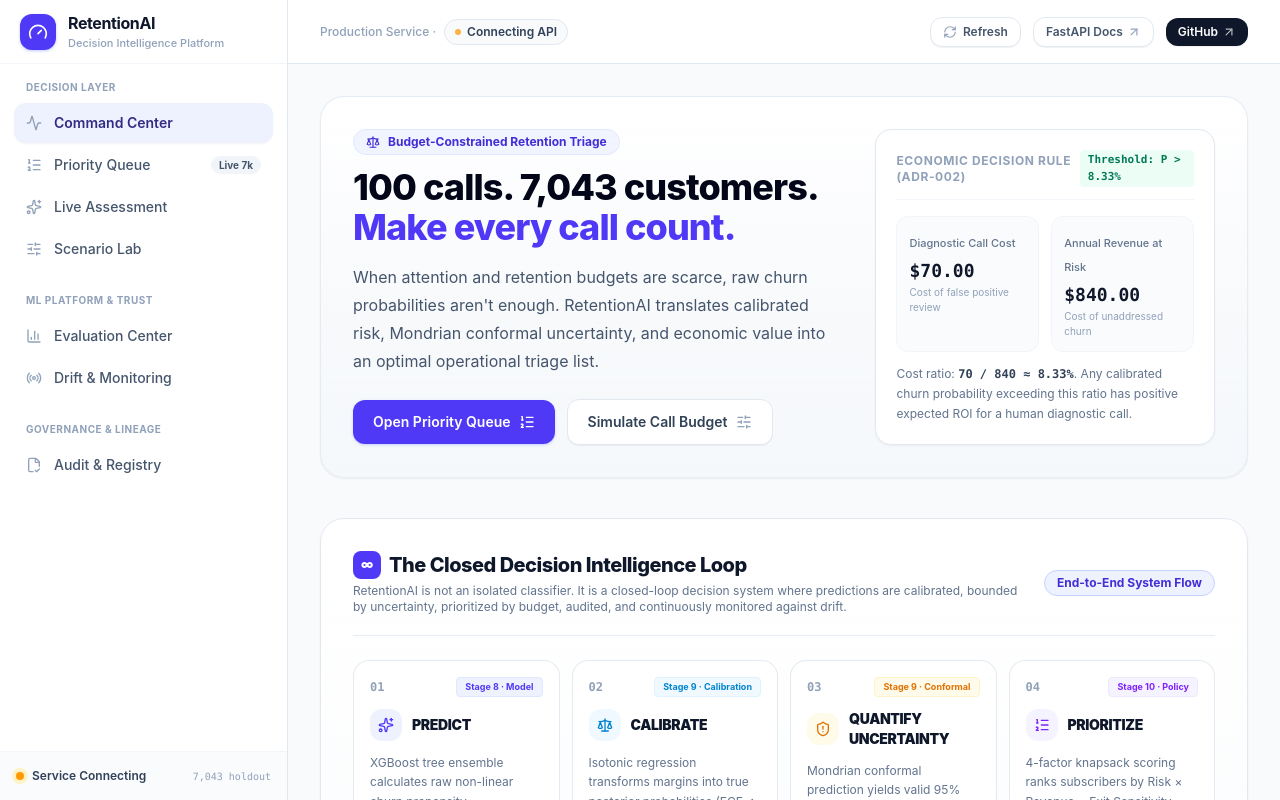
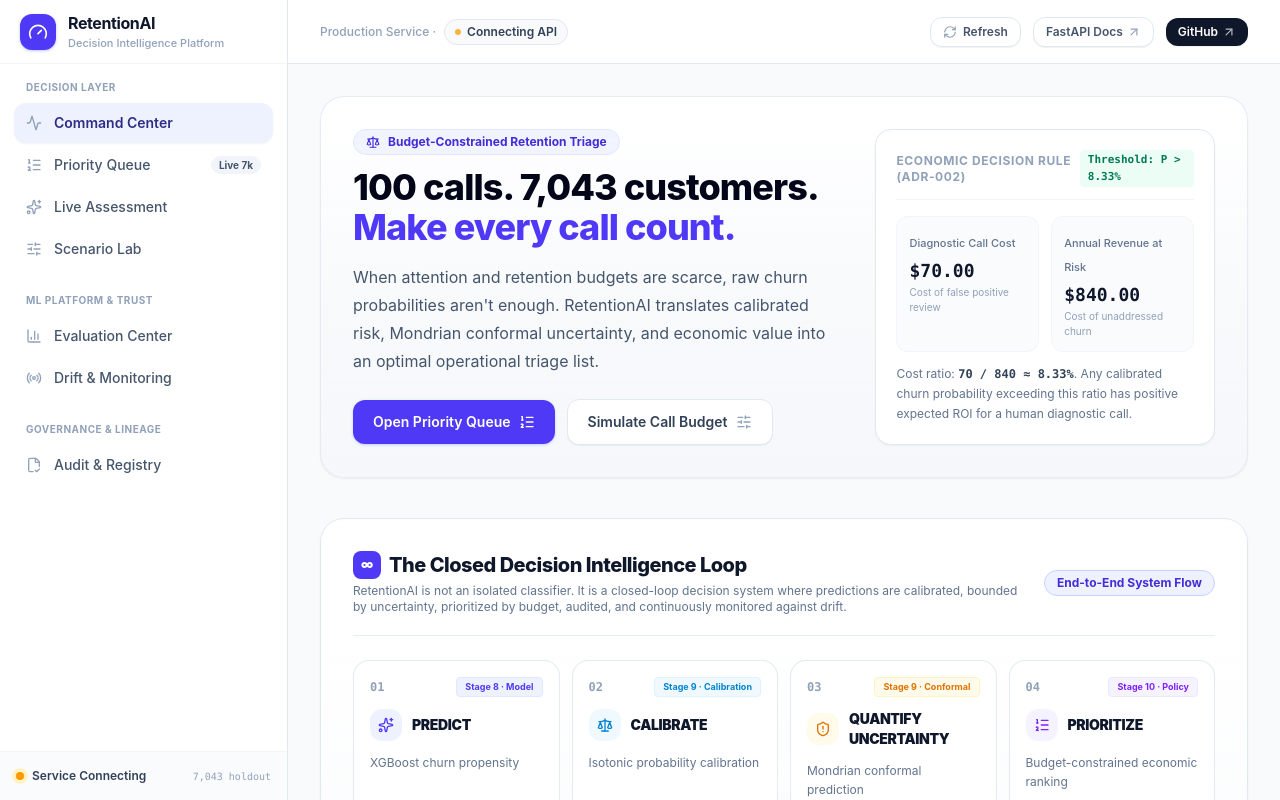
Before and after one commit to kashish-sachdeva-ds/retentionai, a React (Vite) app in the folder frontend/: page / in a window 1280 px wide. Built offline with nearby package versions, Linux system fonts and the light colour scheme; no server answers.

Commit message:
feat(homepage): update closed loop stage descriptions and add return ribbon

```diff
--- a/frontend/src/pages/HomePage.tsx
+++ b/frontend/src/pages/HomePage.tsx
@@ -57,7 +57,7 @@
     {
       num: '01',
       name: 'PREDICT',
-      desc: 'XGBoost tree ensemble calculates raw non-linear churn propensity.',
+      desc: 'XGBoost churn propensity',
       badge: 'Stage 8 · Model',
       icon: Sparkles,
       color: 'text-indigo-600',
@@ -67,7 +67,7 @@
     {
       num: '02',
       name: 'CALIBRATE',
-      desc: 'Isotonic regression transforms margins into true posterior probabilities (ECE < 0.056).',
+      desc: 'Isotonic probability calibration',
       badge: 'Stage 9 · Calibration',
       icon: Scale,
       color: 'text-sky-600',
@@ -77,7 +77,7 @@
     {
       num: '03',
       name: 'QUANTIFY UNCERTAINTY',
-      desc: 'Mondrian conformal prediction yields valid 95% marginal coverage sets {0}, {1}, or {0, 1}.',
+      desc: 'Mondrian conformal prediction',
       badge: 'Stage 9 · Conformal',
       icon: ShieldAlert,
       color: 'text-amber-600',
@@ -87,7 +87,7 @@
     {
       num: '04',
       name: 'PRIORITIZE',
-      desc: '4-factor knapsack scoring ranks subscribers by Risk × Revenue × Exit Sensitivity.',
+      desc: 'Budget-constrained economic ranking',
       badge: 'Stage 10 · Policy',
       icon: ListOrdered,
       color: 'text-violet-600',
@@ -97,7 +97,7 @@
     {
       num: '05',
       name: 'ACT',
-      desc: 'Operational recommendation engine outputs high-ROI intervention or triage review.',
+      desc: 'Recommended operational next step',
       badge: 'Action Routing',
       icon: PhoneCall,
       color: 'text-emerald-600',
@@ -106,8 +106,8 @@
     },
     {
       num: '06',
-      name: 'OBSERVE',
-      desc: 'Thompson Sampling multi-armed bandit records real retention outcome feedback.',
+      name: 'FEEDBACK',
+      desc: 'Thompson Sampling + outcome updates',
       badge: 'Stage 11 · Bandit',
       icon: GitBranch,
       color: 'text-teal-600',
@@ -117,7 +117,7 @@
     {
       num: '07',
       name: 'AUDIT',
-      desc: 'Immutable decision traces and GRC audit records committed to durable database.',
+      desc: 'Durable decision + execution trace',
       badge: 'Durable Storage',
       icon: FileCheck2,
       color: 'text-rose-600',
@@ -127,7 +127,7 @@
     {
       num: '08',
       name: 'MONITOR',
-      desc: 'Paired PSI quantile distance + Kolmogorov-Smirnov test track live output drift.',
+      desc: 'PSI + KS output drift + event lineage',
       badge: 'Stage 14 · Drift',
       icon: Activity,
       color: 'text-indigo-600',
@@ -269,6 +269,23 @@
               </div>
             );
           })}
+        </div>
+
+        {/* Closed Loop Return Ribbon */}
+        <div className="flex flex-col sm:flex-row items-center justify-between gap-3 rounded-2xl border border-indigo-100 bg-indigo-50/50 px-5 py-3 text-xs text-indigo-900">
+          <div className="flex items-center gap-2 font-semibold">
+            <span className="flex h-5 w-5 items-center justify-center rounded-full bg-indigo-600 text-white text-[10px] font-bold">
+              ↺
+            </span>
+            <span>Continuous Closed Loop: Drift telemetry and outcome feedback continuously inform model recalibration and the next scoring cycle</span>
+          </div>
+          <button
+            onClick={() => navigate('/assessment')}
+            className="shrink-0 inline-flex items-center gap-1.5 font-bold text-indigo-700 hover:text-indigo-900 transition cursor-pointer"
+          >
+            <span>Return to 01 PREDICT</span>
+            <ArrowRight className="h-3.5 w-3.5" />
+          </button>
         </div>
       </section>
 
```
